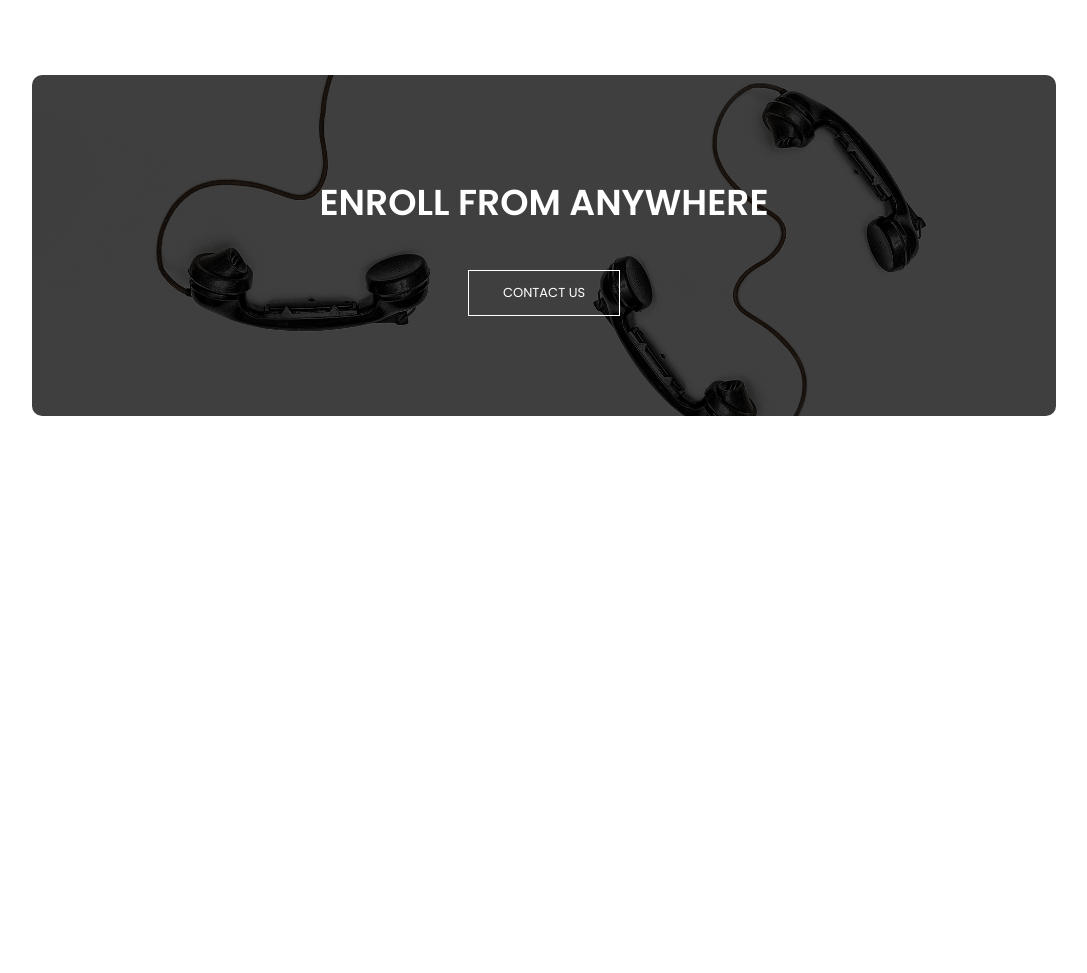
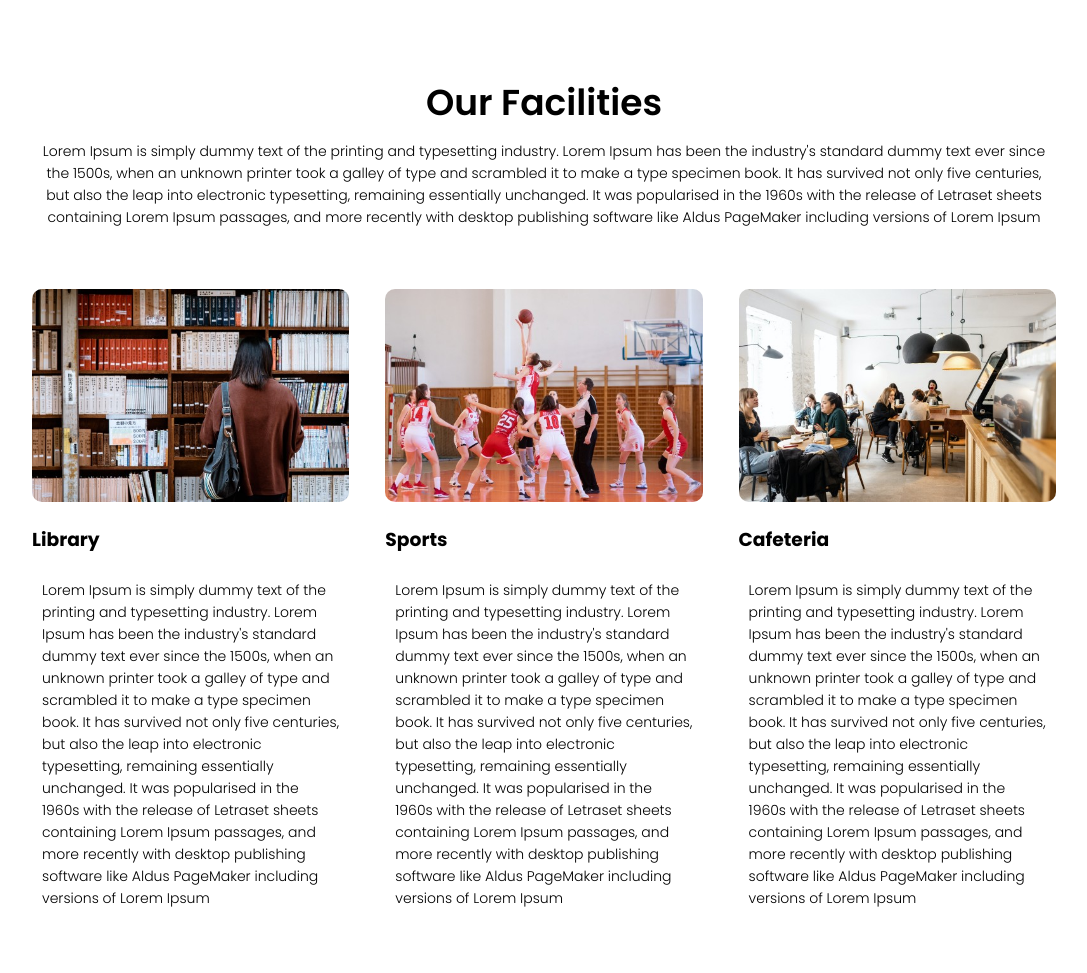
Before and after one commit to AceBar13/Website-Uni, a plain HTML site: page index.html in a window 1280 px wide. Shown: the part 2360-3333 px from the top of the page, without its empty margins (96-1183 px from the left). Before the commit the page ends 2876 px from the top, so only its background shows below. Drawn offline with Linux system fonts and the light colour scheme.

Commit message:
facilitied added

```diff
--- a/index.html
+++ b/index.html
@@ -98,6 +98,40 @@
         </div>
    </section>
 
+   <!----FACILITIES------>
+
+      <section class="facilities">
+        <h1>Our Facilities</h1>
+        <p>Lorem Ipsum is simply dummy text of the printing and typesetting industry. Lorem Ipsum has been the industry's standard dummy text ever since the 1500s, when an unknown printer took a galley of type and scrambled it to make a type specimen book. It has survived not only five centuries, but also the leap into electronic typesetting, remaining essentially unchanged. It was popularised in the 1960s with the release of Letraset sheets containing Lorem Ipsum passages, and more recently with desktop publishing software like Aldus PageMaker including versions of Lorem Ipsum</p>
+
+<div class="row">
+      <div class="facilities-col">
+       <img src="images/library1.jpg" alt="">
+       <h3>Library</h3>
+        <p>Lorem Ipsum is simply dummy text of the printing and typesetting industry. Lorem Ipsum has been the industry's standard dummy text ever since the 1500s, when an unknown printer took a galley of type and scrambled it to make a type specimen book. It has survived not only five centuries, but also the leap into electronic typesetting, remaining essentially unchanged. It was popularised in the 1960s with the release of Letraset sheets containing Lorem Ipsum passages, and more recently with desktop publishing software like Aldus PageMaker including versions of Lorem Ipsum</p>
+     </div>
+
+     <div class="facilities-col">
+      <img src="images/basketball1.jpg" alt="">
+    <h3>Sports</h3>
+    <p>Lorem Ipsum is simply dummy text of the printing and typesetting industry. Lorem Ipsum has been the industry's standard dummy text ever since the 1500s, when an unknown printer took a galley of type and scrambled it to make a type specimen book. It has survived not only five centuries, but also the leap into electronic typesetting, remaining essentially unchanged. It was popularised in the 1960s with the release of Letraset sheets containing Lorem Ipsum passages, and more recently with desktop publishing software like Aldus PageMaker including versions of Lorem Ipsum</p>
+     </div>
+
+     <div class="facilities-col">
+      <img src="images/cafeteria1.jpg" alt="">
+    <h3>Cafeteria</h3>
+    <p>Lorem Ipsum is simply dummy text of the printing and typesetting industry. Lorem Ipsum has been the industry's standard dummy text ever since the 1500s, when an unknown printer took a galley of type and scrambled it to make a type specimen book. It has survived not only five centuries, but also the leap into electronic typesetting, remaining essentially unchanged. It was popularised in the 1960s with the release of Letraset sheets containing Lorem Ipsum passages, and more recently with desktop publishing software like Aldus PageMaker including versions of Lorem Ipsum</p>
+     </div>
+
+
+
+</div>
+
+      </section>
+
+
+
+
    <!-------CONTACT-->
 
    <section class="contact">
--- a/style.css
+++ b/style.css
@@ -244,6 +244,29 @@ h1{
 
 }
 
+/*-------FACILITIES-------*/
+
+.facilities{
+    margin: auto;
+    width: 80%;
+    text-align: center;
+    padding-top: 100px ;
+}
+
+.facilities-col{
+    flex-basis: 31%;
+    border-radius: 10px;
+    margin-bottom: 5%;
+    text-align: left;
+
+}
+
+.facilities-col img{
+    width: 100% ;
+    border-radius: 10px ;
+}
+
+
 
 /*------CONTACT-----*/
 
@@ -264,3 +287,12 @@ h1{
     padding: 0;
 
 }
+.facilities-col{
+    padding: 0;
+}
+
+.facilities-col h3{
+    margin-top: 16px;
+    margin-bottom: 15px ;
+    text-align: left ;
+}
```
Also changed, not shown: images/basketball.jpg (added), images/basketball1.jpg (added), images/cafeteria.jpg (added), images/cafeteria1.jpg (added), images/library.jpg (added), images/library1.jpg (added), images/pexels-photo-3952080.jpeg (added).
